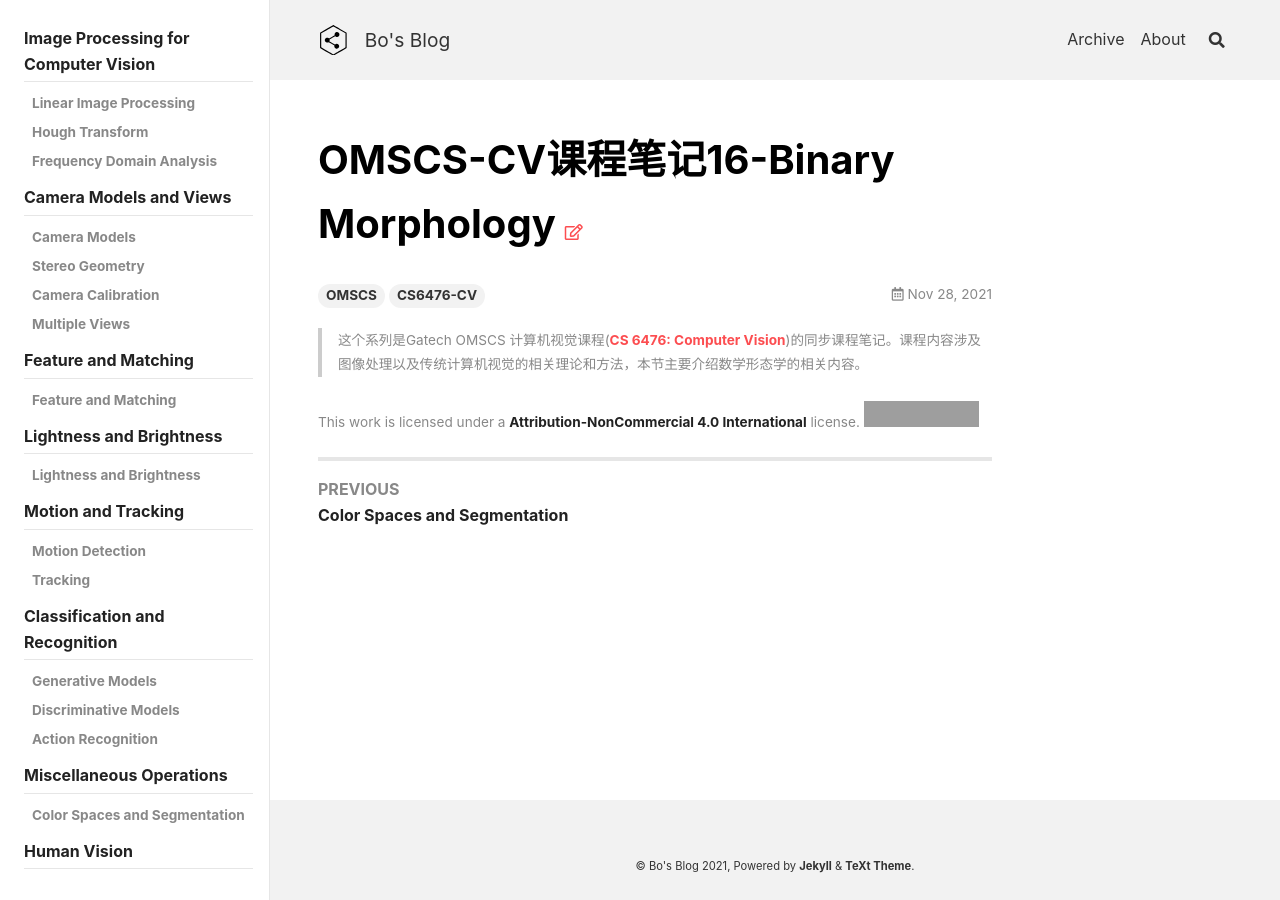
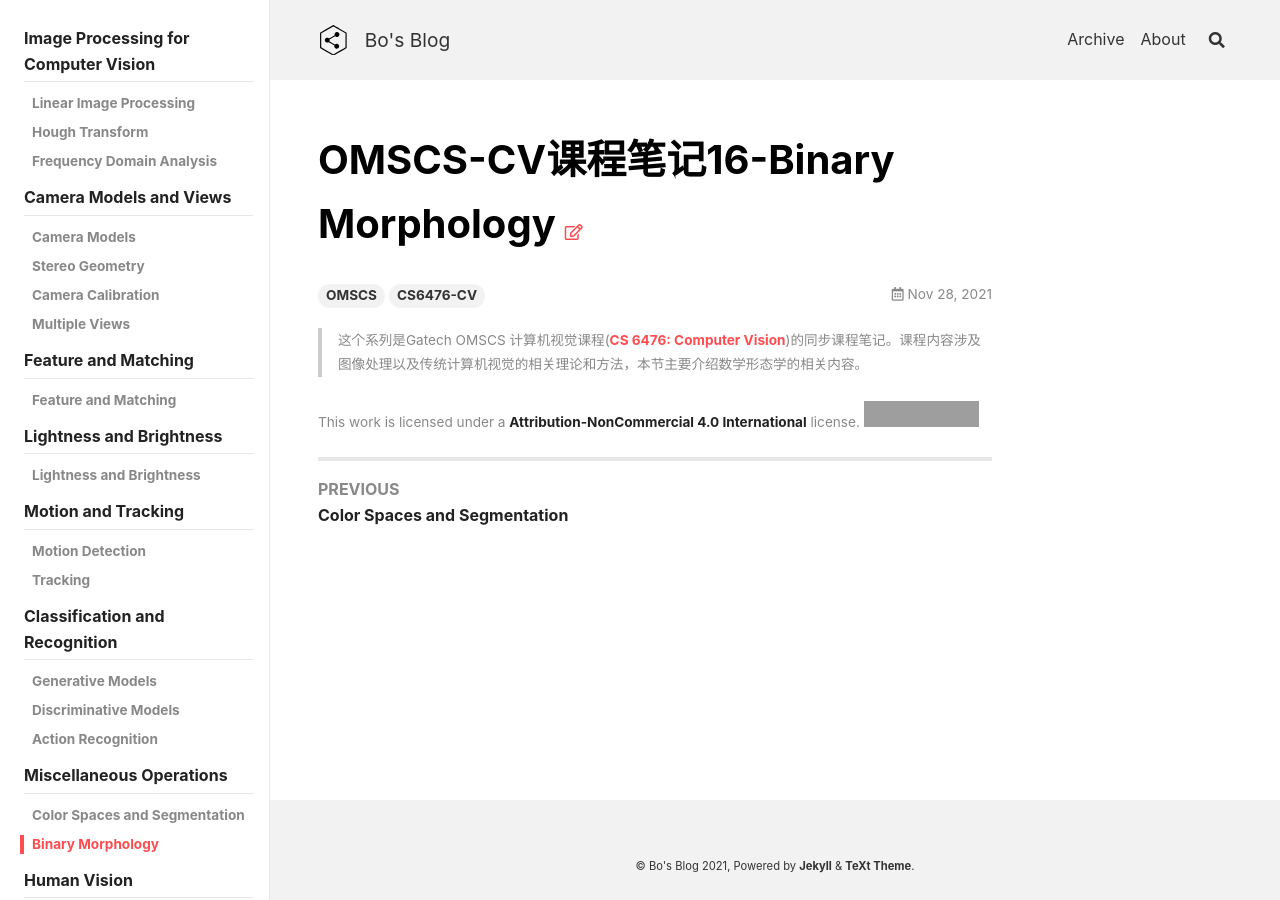
Before and after one commit to peng00bo00/peng00bo00_previous_blog, a Jekyll site: the page built from _posts/2021-11-28-OMSCS-CV-NOTES-16.md, in a window 1280 px wide. Built offline with Jekyll 4.4.1, drawn with Linux system fonts in a browser that asks for light colours; nearby versions of some CDN libraries; grey boxes are pictures that could not be loaded.

Commit message:
Update navigation.yml

```diff
--- a/_data/navigation.yml
+++ b/_data/navigation.yml
@@ -154,6 +154,8 @@ OMSCS-CV:
     children:
       - title: Color Spaces and Segmentation
         url: /2021/11/23/OMSCS-CV-NOTES-15.html
+      - title: Binary Morphology
+        url: /2021/11/28/OMSCS-CV-NOTES-16.html
 
   - title: Human Vision
 
```
